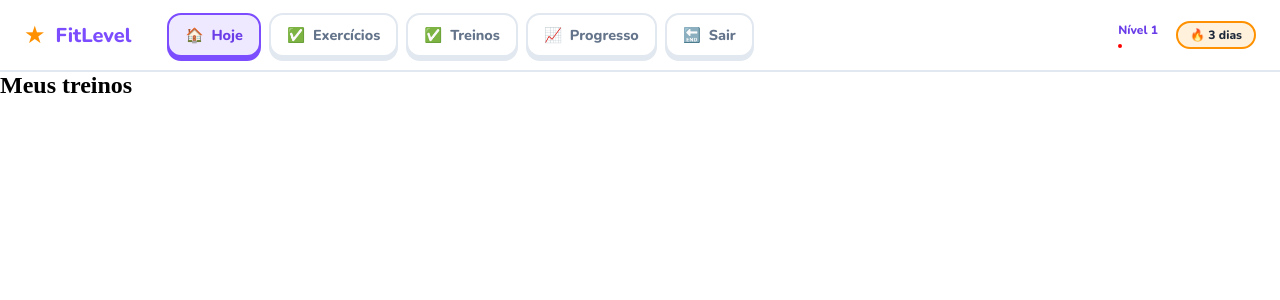
After one commit to fahgundiz/projeto_pi, a Flask app: template templates/treinos.html in a window 1280 px wide. The commit adds this page. Shown: the top 300 px of the page. Run offline with Flask 3, Linux system fonts and the light colour scheme; the template is opened without the code that fills it, so the values that code supplies are empty; parts of the project's set-up code (start-up, migrations or seed data) failed here and were passed over.

Commit message:
feat: adiciona rota de treinos, ainda trabalhando no html e css

```diff
--- a/controllers/usuario_controller.py
+++ b/controllers/usuario_controller.py
@@ -55,6 +55,7 @@ class UsuarioController(BaseController):
         #Buscar o id do usuário para buscar todos os treinos do usuário
         usuario_id = session.get("usuario_id")
 
+
         #Busca todos os treinos do usuário logado
         treinos = self.usuario_service.listar_treinos(usuario_id)
 
--- a/repositories/usuario_repository.py
+++ b/repositories/usuario_repository.py
@@ -65,6 +65,7 @@ class UsuarioRepository:
                 COUNT(te.id) AS total_exercicios
 
             FROM treinos t
+
             LEFT JOIN treino_exercicios te
                 ON te.treino_id = t.id
 
--- a/templates/base.html
+++ b/templates/base.html
@@ -26,6 +26,10 @@
 
       <a href="{{url_for('exercicios')}}" class="nav-btn" data-view="habitos">
         <span>✅</span> Exercícios
+      </a>
+
+      <a href="{{url_for('treinos')}}" class="nav-btn" data-view="habitos">
+        <span>✅</span> Treinos
       </a>
 
       <button class="nav-btn" data-view="progresso">
--- /dev/null
+++ b/templates/treinos.html
@@ -0,0 +1,9 @@
+{% extends "base.html" %}
+
+{% block content %}
+    <section class="content-section">
+
+        <h1>Meus treinos</h1>
+
+    </section>
+{% endblock %}
```
Also changed, not shown: static/css/treinos.css (added).
